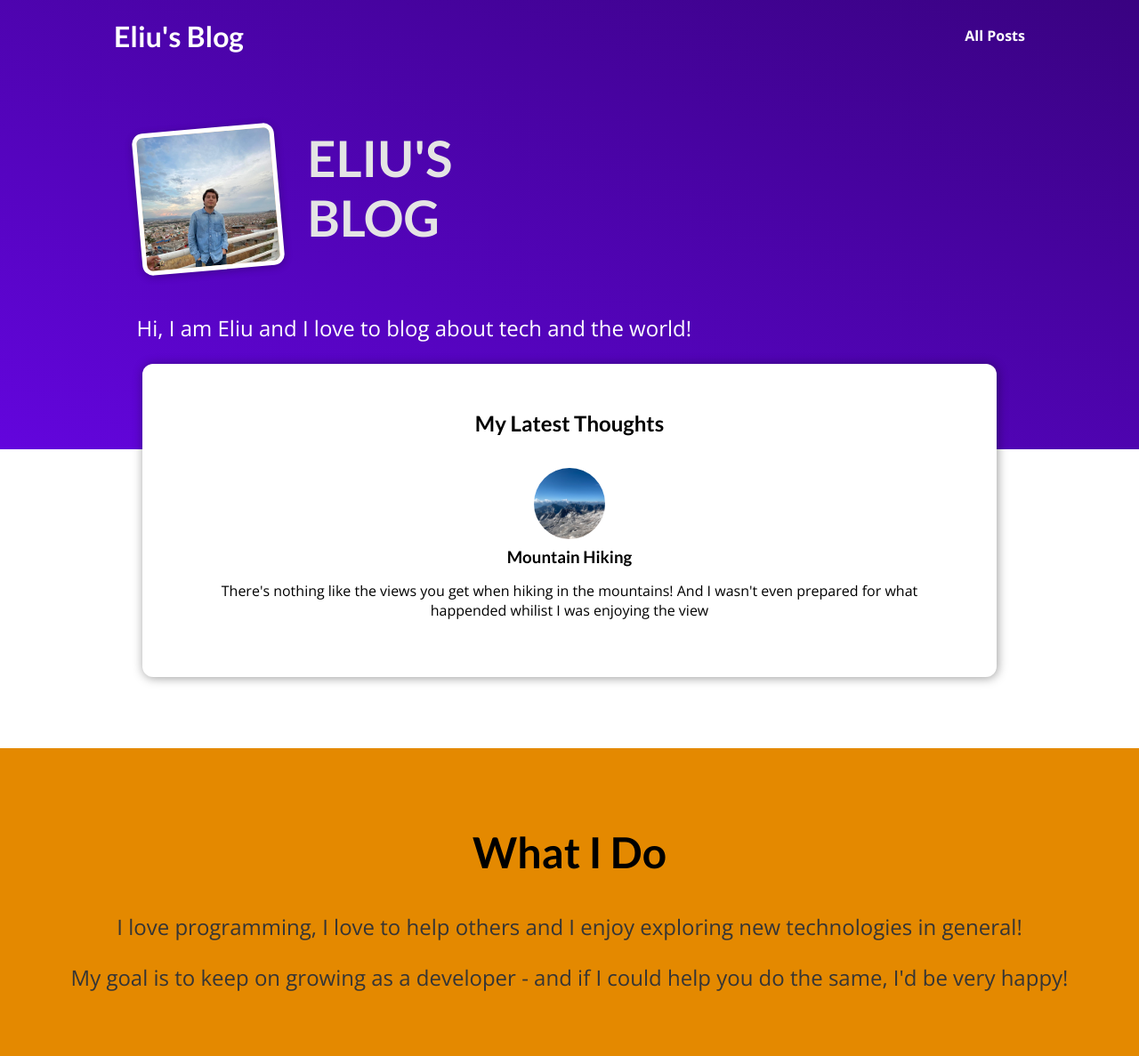
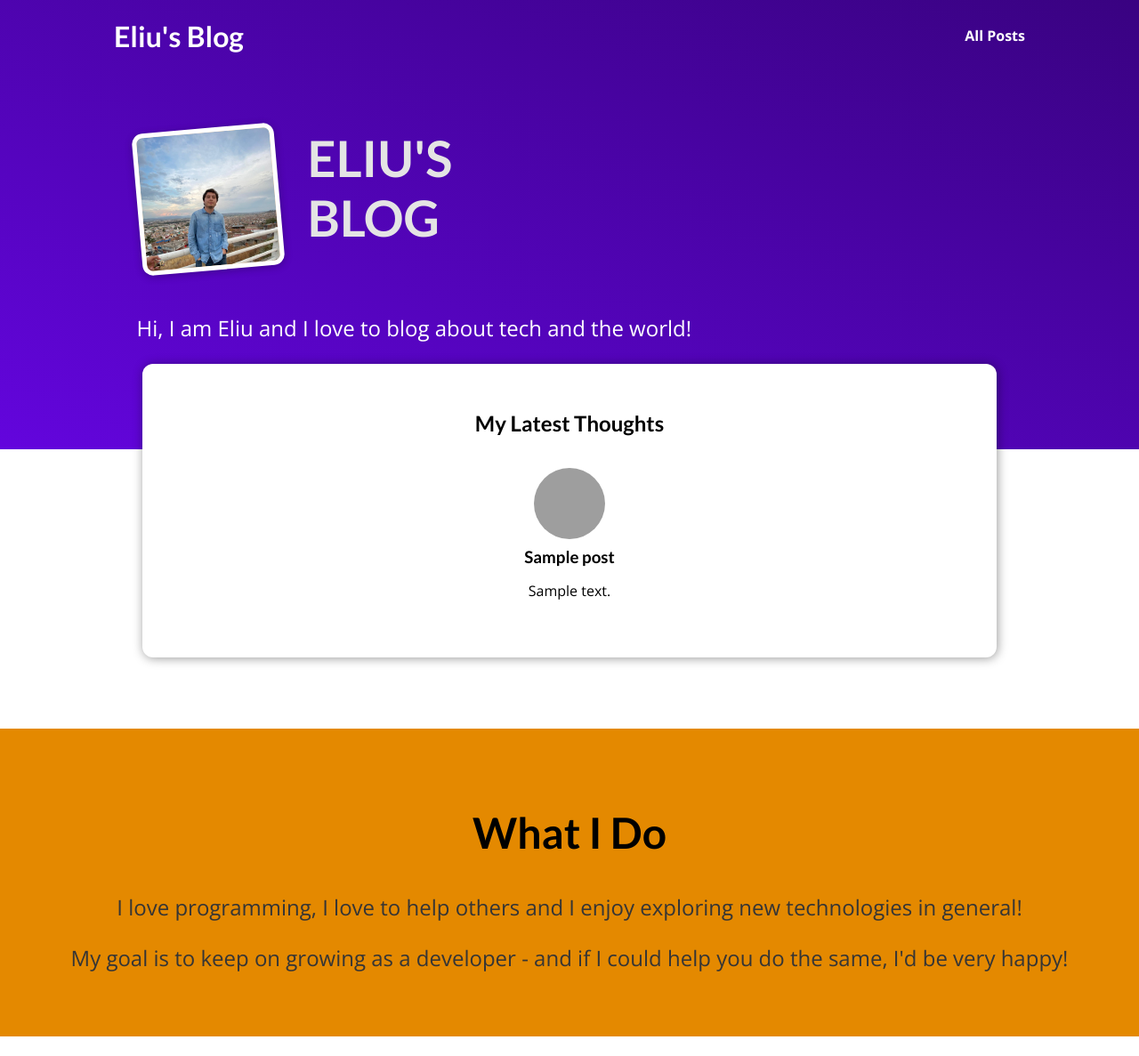
Before and after one commit to ElioEfra99/my-django-site, a Django app: template blog/templates/blog/index.html in a window 1280 px wide. Shown: the whole page at 89% size. After the commit the page ends 1165 px from the top, so only its background shows below. Run offline with Django 3.2, Linux system fonts and the light colour scheme; the template is opened without the code that fills it: most values are stand-ins (such as "Sample title", 1, 10 or a date in 2020); grey boxes are pictures that could not be loaded.

Commit message:
Adding dynamic posts at index page, also using special tempate features and syntax

```diff
--- a/blog/templates/blog/index.html
+++ b/blog/templates/blog/index.html
@@ -24,11 +24,9 @@
         <h2>My Latest Thoughts</h2>
 
         <ul>
-            <li>
-                <article class="post">
-                    {% include 'blog/shared/post.html' %}
-                </article>
-            </li>
+            {% for post in posts %}
+                {% include 'blog/shared/post.html' %}
+            {% endfor %}
         </ul>
     </section>
 
--- a/blog/templates/blog/shared/post.html
+++ b/blog/templates/blog/shared/post.html
@@ -2,15 +2,11 @@
 
 <li>
     <article class="post">
-        <a href="{% url 'full-post-page' 'nice' %}">
-            <img src="{% static 'blog/images/mountains.jpg' %}" alt="Mountain Hiking">
+        <a href="{% url 'full-post-page' post.slug %}">
+            <img src="{% static 'blog/images/'|add:post.image %}" alt="{{ post.title }}">
             <div class="post__content">
-                <h3>Mountain Hiking</h3>
-                <p>
-                    There's nothing like the views you get when hiking in the
-                    mountains! And I wasn't even prepared for what happended whilist I
-                    was enjoying the view
-                </p>
+                <h3>{{ post.title }}</h3>
+                <p> {{ post.excerpt }} </p>
             </div>
         </a>
     </article>
```
Also changed, not shown: blog/views.py (+12 -2 lines).
